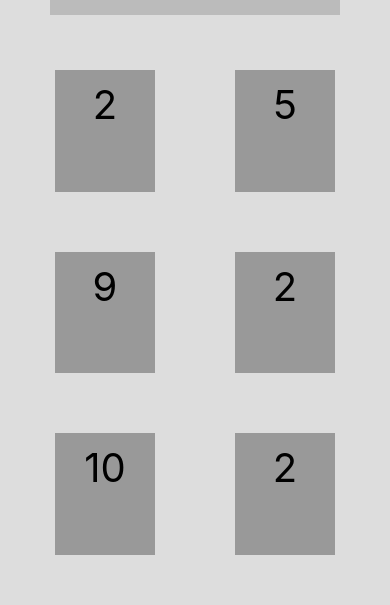
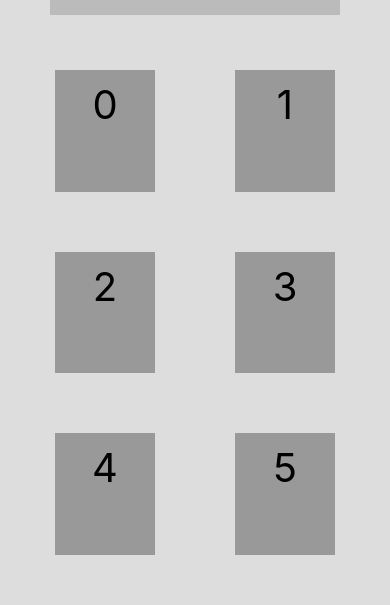
Before and after one commit to srimalonline/sum-game-react-native, a React Native app: screen / in a window 390 px wide. Shown: the part 132-737 px from the top of the page. Built offline with nearby package versions, Linux system fonts and the light colour scheme.

Commit message:
random number component

```diff
--- a/src/components/Game.js
+++ b/src/components/Game.js
@@ -1,6 +1,7 @@
 import React from 'react';
 import { View, Text, StyleSheet} from 'react-native';
 import PropTypes from 'prop-types';
+import RandomNumber from './src/components/RandomNumber';
 
 class Game extends React.Component {
     static propTypes = {
@@ -19,7 +20,8 @@ class Game extends React.Component {
                 <Text style={styles.target}>{this.target}</Text>
                 <View style={styles.randomContainer}>
                     {this.randomNumbers.map((randomNumber, index) =>
-                        <Text style={styles.random} key={index}>{randomNumber}</Text>
+                    <RandomNumber key={index} number={index} />
+                        //
                     )}
                 </View>
                 {this.randomNumbers.map((randomNumber) =>
@@ -48,15 +50,6 @@ const styles = StyleSheet.create({
         flexWrap: 'wrap',
         justifyContent: 'space-between',
         padding: 25,
-    },
-    random: {
-        backgroundColor:'#999',
-        padding: 10,
-        width: 100,
-        marginHorizontal: 30,
-        marginVertical: 30,
-        fontSize: 40,
-        textAlign: 'center',
     }
     });
 
--- /dev/null
+++ b/src/components/src/components/RandomNumber.js
@@ -0,0 +1,24 @@
+import React from 'react';
+import { Text, StyleSheet } from 'react-native';
+
+class RandomNumber extends React.Component {
+    render() {
+        return (
+            <Text style={styles.random}>{this.props.number}</Text>
+        );
+    };
+}
+
+const styles = StyleSheet.create({
+    random: {
+        backgroundColor:'#999',
+        padding: 10,
+        width: 100,
+        marginHorizontal: 30,
+        marginVertical: 30,
+        fontSize: 40,
+        textAlign: 'center',
+    }
+});
+
+export default RandomNumber;
```
